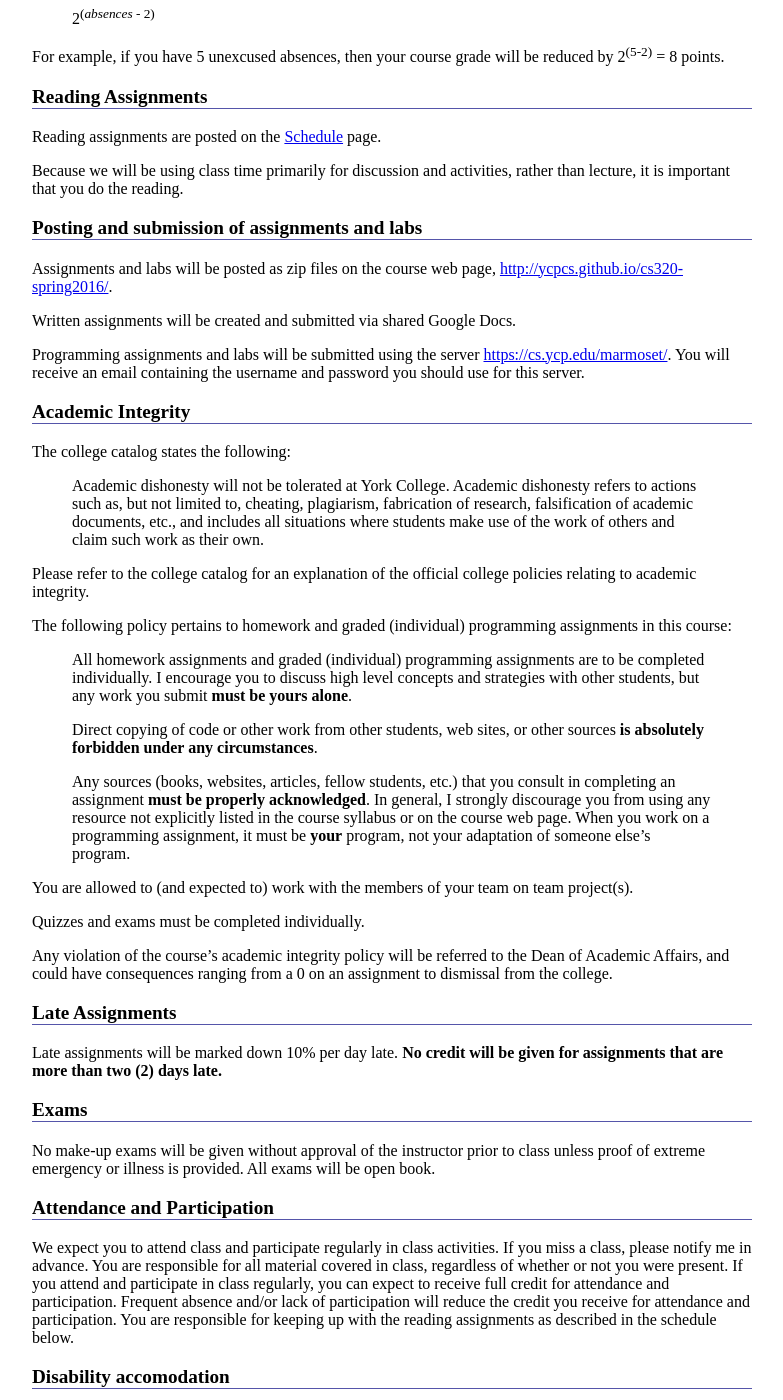
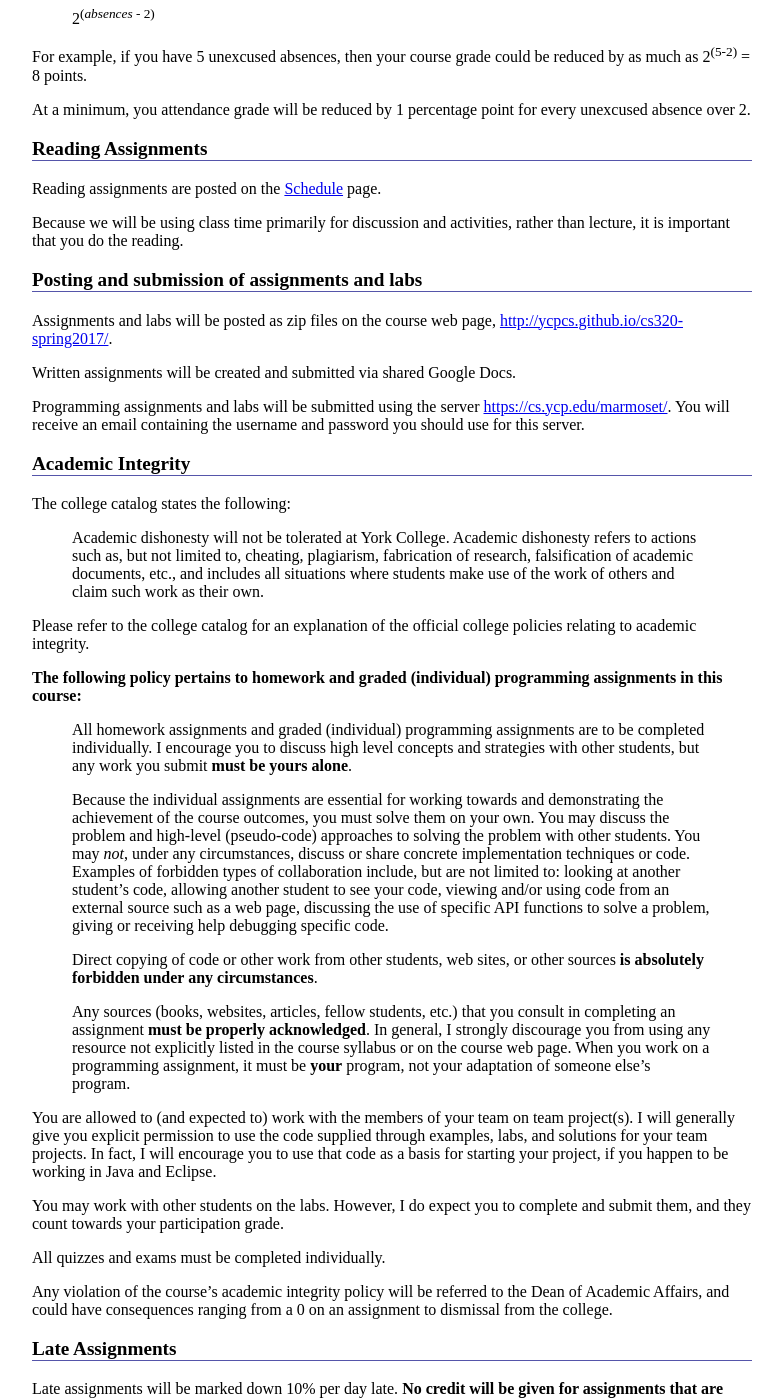
Before and after one commit to ycpcs/cs320-spring2017, a Jekyll site: the page built from syllabus.md, in a window 1280 px wide and 1400 px high, scrolled down 2058 px. Shown: the whole window, without its empty margins (248-1031 px from the left). Built offline with Jekyll 4.4.1, drawn with Linux system fonts in a browser that asks for light colours; some of the changed text lies outside the part shown.

Commit message:
updated syllabus for 2017

```diff
--- a/syllabus.md
+++ b/syllabus.md
@@ -16,7 +16,7 @@ Class times:
 
 Instructor:
 
--   [Donald Hake](http://www.ycp.edu/academics/academic-departments/engineering-and-computer-science/faculty-and-staff/department-employee-records/name-32407-en.html), <djhake2@ycp.edu>, KEC 137 <br /> Office Hours: M/W/F 10:00 - 11:00, T/Th 9:30 - 10:30
+-   [Donald Hake](http://www.ycp.edu/academics/academic-departments/engineering-and-computer-science/faculty-and-staff/department-employee-records/name-32407-en.html), <djhake2@ycp.edu>, KEC 137, 815-6587<br /> Office Hours: M/W/F 10:00 - 11:00, T/Th 9:30 - 10:30, and by appointment
 
 Course Description
 ------------------
@@ -87,17 +87,19 @@ Your overall grade for the course will be determined as follows:
 
 ### Course website
 
-Please check the course web page, <http://ycpcs.github.io/cs320-spring2016/>, regularly for important announcements.
+Please check the course web page, <http://ycpcs.github.io/cs320-spring2017/>, regularly for important announcements.
 
 ### Attendance
 
 Class time will be devoted to activities, project work, demos, and status reports. As such, it is essential that you attend class.
 
-If you have more than two unexcused absences, then your course grade will be reduced by a number of points equal to
+If you have more than two unexcused absences, then your course grade could be reduced by as much as the number of points equal to
 
 > 2<sup>(<i>absences</i> - 2)</sup>
 
-For example, if you have 5 unexcused absences, then your course grade will be reduced by 2<sup>(5-2)</sup> = 8 points.
+For example, if you have 5 unexcused absences, then your course grade could be reduced by as much as 2<sup>(5-2)</sup> = 8 points.
+
+At a minimum, you attendance grade will be reduced by 1 percentage point for every unexcused absence over 2.
 
 ### Reading Assignments
 
@@ -107,7 +109,7 @@ Because we will be using class time primarily for discussion and activities, rat
 
 ### Posting and submission of assignments and labs
 
-Assignments and labs will be posted as zip files on the course web page, <http://ycpcs.github.io/cs320-spring2016/>.
+Assignments and labs will be posted as zip files on the course web page, <http://ycpcs.github.io/cs320-spring2017/>.
 
 Written assignments will be created and submitted via shared Google Docs.
 
@@ -121,17 +123,21 @@ The college catalog states the following:
 
 Please refer to the college catalog for an explanation of the official college policies relating to academic integrity.
 
-The following policy pertains to homework and graded (individual) programming assignments in this course:
+**The following policy pertains to homework and graded (individual) programming assignments in this course:**
 
 > All homework assignments and graded (individual) programming assignments are to be completed individually. I encourage you to discuss high level concepts and strategies with other students, but any work you submit **must be yours alone**.
+>
+> Because the individual assignments are essential for working towards and demonstrating the achievement of the course outcomes, you must solve them on your own.  You may discuss the problem and high-level (pseudo-code) approaches to solving the problem with other students.  You may *not*, under any circumstances, discuss or share concrete implementation techniques or code.  Examples of forbidden types of collaboration include, but are not limited to: looking at another student's code, allowing another student to see your code, viewing and/or using code from an external source such as a web page, discussing the use of specific API functions to solve a problem, giving or receiving help debugging specific code.
 >
 > Direct copying of code or other work from other students, web sites, or other sources **is absolutely forbidden under any circumstances**.
 >
 > Any sources (books, websites, articles, fellow students, etc.) that you consult in completing an assignment **must be properly acknowledged**. In general, I strongly discourage you from using any resource not explicitly listed in the course syllabus or on the course web page. When you work on a programming assignment, it must be **your** program, not your adaptation of someone else's program.
 
-You are allowed to (and expected to) work with the members of your team on team project(s).
+You are allowed to (and expected to) work with the members of your team on team project(s).  I will generally give you explicit permission to use the code supplied through examples, labs, and solutions for your team projects.  In fact, I will encourage you to use that code as a basis for starting your project, if you happen to be working in Java and Eclipse.
 
-Quizzes and exams must be completed individually.
+You may work with other students on the labs. However, I do expect you to complete and submit them, and they count towards your participation grade.
+
+All quizzes and exams must be completed individually.
 
 Any violation of the course's academic integrity policy will be referred to the Dean of Academic Affairs, and could have consequences ranging from a 0 on an assignment to dismissal from the college.
 
```
Also changed, not shown: other parts of syllabus.md (+1 -1 lines).
